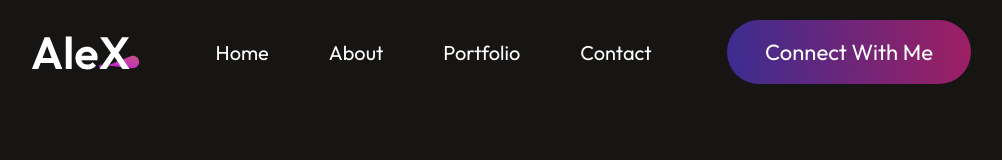
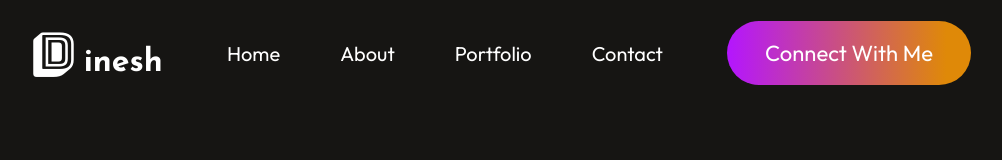
Before and after one commit to babu6383/Portfolio-website, a React (Create React App) app: page / in a window 1280 px wide. Shown: the top 160 px of the page, without its empty margins (139-1141 px from the left). Built offline with nearby package versions, Linux system fonts and the light colour scheme.

Commit message:
social links and logo updated

```diff
--- a/src/Components/Condact/Condact.css
+++ b/src/Components/Condact/Condact.css
@@ -265,19 +265,21 @@
     margin-bottom: 50px;
     cursor: pointer;
     transition: 0.3s;
-}
-
-.condact-submit:hover {
-    transform: scale(1.1);
-    transition: 0.3s;
+  }
+  .condact-submit:hover{
+   border: 2px solid white;
 }
 .social-icon button{
     margin: 5px 5px;
     border: 1px solid;
     border-radius: 50%;
     padding: 5px 6px;
+    cursor: pointer;
 }
+.social-icon div button:hover{
+    border: 2px solid white;
 
+}
 .social-icon{
     margin-top: 30px;
 }
--- a/src/Components/Condact/Condact.jsx
+++ b/src/Components/Condact/Condact.jsx
@@ -57,7 +57,7 @@ const Condact = () => {
                 <p>Lorem ipsum dolor sit amet consectetur adipisicing elit. </p>
                 <div className="condact-details"  data-aos="fade-up">
                     <div className="condact-detail">
-                        <img src={mail_icon} alt="" srcset="" /><p>dineshbabu@gmail.com</p>
+                        <img src={mail_icon} alt="" srcset="" /><p>dineshbabu1748@gmail.com</p>
 
                     </div>
                     <div className="condact-detail"  data-aos="fade-up">
@@ -69,12 +69,12 @@ const Condact = () => {
 
                     </div>
                     <div className="social-icon" >
-                   <button onClick={() => window.open('www.linkedin.com/in/dinesh-babu-bb016930a', '_blank')} data-aos="fade-left"><img src={linkedin} alt="LinkedIn" /></button>
-                   <button onClick={() => window.open('https://github.com/babu6383', '_blank')} data-aos="fade-left"><img src={github} alt="GitHub" /></button>
-                   <button onClick={() => window.open('t.me/techpapuu', '_blank')} data-aos="fade-left"><img src={telegram} alt="Telegram" /></button>
-                   <button onClick={() => window.open('www.twitter.com/@Dinesh1257162', '_blank')} data-aos="fade-left"><img src={twitter} alt="Twitter" /></button>
+                  <div> <button  onClick={() => window.open("https://www.linkedin.com/in/dinesh-babu-bb016930a", '_blank')} data-aos="fade-left"><img src={linkedin} alt="LinkedIn" /></button></div>
+                  <div><button  onClick={() => window.open('https://github.com/babu6383', '_blank')} data-aos="fade-left"><img src={github} alt="GitHub" /></button></div>
+                  <div><button  onClick={() => window.open('https://t.me/techpapuu', '_blank')} data-aos="fade-left"><img src={telegram} alt="Telegram" /></button></div>
+                  <div> <button  onClick={() => window.open('https://www.twitter.com/@Dinesh1257162', '_blank')} data-aos="fade-left"><img src={twitter} alt="Twitter" /></button></div>
                    {/* <button onClick={() => window.open('#', '_blank')} data-aos="fade-left"><img src={facebook} alt="Facebook" /></button> */}
-                   <button onClick={() => window.open('https://www.instagram.com/dio_dinesh_20_12?igsh=MWFieTk0amw1Z3hqeg==', '_blank')} data-aos="fade-left"><img src={instagram} alt="Facebook" /></button>
+                   <div> <button onClick={() => window.open('https://www.instagram.com/dio_dinesh_20_12?igsh=MWFieTk0amw1Z3hqeg==', '_blank')} data-aos="fade-left"><img src={instagram} alt="Facebook" /></button></div>
                    </div>
 
                 </div>
@@ -86,7 +86,7 @@ const Condact = () => {
                 <input type="email" placeholder='Enter your email' name='email'  data-aos="fade-up"/>
                 <label htmlFor=""  data-aos="fade-up">Right yout message here</label>
                 <textarea name="message" rows="8" placeholder='Enter your Message'  data-aos="fade-up"></textarea>
-                <button  type='submit'   className='condact-submit'  data-aos="fade-up"> Submit Now</button>
+                <button  type='submit'  className='condact-submit'  data-aos="fade-up"> Submit Now</button>
             </form>
         </div>
     </div>
--- a/src/Components/Footer/Footer.css
+++ b/src/Components/Footer/Footer.css
@@ -78,12 +78,25 @@
     }
 
 }  */
+@import url('https://fonts.googleapis.com/css2?family=Bungee+Shade&family=Kanit:ital,wght@0,100;0,200;0,300;0,400;0,500;0,600;0,700;0,800;0,900;1,100;1,200;1,300;1,400;1,500;1,600;1,700;1,800;1,900&display=swap');
+
+@import url('https://fonts.googleapis.com/css2?family=Bungee+Shade&family=Josefin+Sans:ital,wght@0,100..700;1,100..700&family=Kanit:ital,wght@0,100;0,200;0,300;0,400;0,500;0,600;0,700;0,800;0,900;1,100;1,200;1,300;1,400;1,500;1,600;1,700;1,800;1,900&display=swap');
 
 .footer {
     display: flex;
     margin: 50px 170px;
     flex-direction: column;
     gap: 30px;
+}
+.dinesh{
+    /* font-family: "Kanit", sans-serif; */
+    font-family: "Josefin Sans", sans-serif;
+    font-weight: weight;
+}
+.dinesh span{
+   font-family: "Bungee Shade", sans-serif;
+   font-weight: 600;
+   font-size: 50px;
 }
 
 .footer-top {
@@ -103,23 +116,6 @@
     gap: 35px;
 }
 
-/* .footer-email-input {
-    display: flex;
-    gap: 30px;
-    padding: 20px 30px;
-    border-radius: 50px;
-    background: #32323B;
-    padding-right: 80px;
-}
-
-.footer-email-input input {
-    outline: none;
-    border: none;
-    background: transparent;
-    color: #a0a0a0;
-    font-family: Outfit;
-    font-size: 18px;
-} */
 
 .footer-subscribe {
     font-size: 20px;
@@ -127,7 +123,7 @@
     border-radius: 50px;
     background: linear-gradient(264deg, #DF8908 -5.09%, #B415FF 106.28%);
     cursor: pointer;
-    transition: 0.3s;
+   transition: 0.3s;
 }
 
 .footer-bottom {
@@ -148,8 +144,9 @@
 }
 
 .footer-subscribe:hover {
-    transform: scale(1.1);
-    transition: 0.3s;
+  border: 2px solid white;
+
+
 }
 .social-icon{
     display: flex;
@@ -240,7 +237,7 @@
 .footer-email-input {
     display: flex;
     align-items: center; /* Aligns items vertically in the center */
-    gap: 30px;
+    gap: 10px;
     padding: 20px 20px;
     border-radius: 50px;
     background: #32323B;
@@ -288,7 +285,7 @@
     }
 
     .footer-email-input input {
-        width: 150px; /* Full width on smaller screens */
+        width: 130px; /* Full width on smaller screens */
         font-size: 16px;
         margin-top: -40px;
         padding: 0px 5px ;
@@ -298,7 +295,7 @@
     .footer-subscribe {
         width: 100%; /* Full width button on smaller screens */
         text-align: center;
-        padding: 15px 30px; /* Adjust padding for smaller screens */
+        padding: 20px 30px; /* Adjust padding for smaller screens */
         font-size: 18px;
     }
 }
--- a/src/Components/Footer/Footer.jsx
+++ b/src/Components/Footer/Footer.jsx
@@ -1,6 +1,6 @@
 import React, { useEffect } from 'react'
 import './Footer.css'
-import footer_logo from '../../assets/footer_logo.svg'
+// import footer_logo from '../../assets/footer_logo.svg'
 import user_icon from '../../assets/user_icon.svg'
 
 import AOS from 'aos'
@@ -16,7 +16,7 @@ const Footer = () => {
     <div className='footer' data-aos="fade-up">
         <div className="footer-top">
             <div className="footer-top-left" data-aos="fade-up">
-                <img src={footer_logo} alt="" srcset="" />
+            <h1 className='dinesh'><span>D</span> inesh</h1>
                 <p>"I'm Dinesh Babu, a passionate frontend developer crafting beautiful and functional web experiences."</p>
             </div>
             <div className="footer-top-right" data-aos="fade-up">
--- a/src/Components/Hero/Hero.jsx
+++ b/src/Components/Hero/Hero.jsx
@@ -55,7 +55,7 @@ const Hero = () => {
       <p data-aos="fade-up"> a passionate frontend developer crafting beautiful and functional web experiences."</p>
       <div className="hero-action">
         <div className="hero-connect" data-aos="fade-up">
-          <AnchorLink className='anchor-link' offset={50} href='#contact'>Connect With Me</AnchorLink>
+          <AnchorLink className='anchor-link' offset={50} href='#condact'>Connect With Me</AnchorLink>
         </div>
         <div className="hero-resume" data-aos="fade-up">
           <a href={resume} target="_self">My Resume</a>
--- a/src/Components/Navbar/Navbar.css
+++ b/src/Components/Navbar/Navbar.css
@@ -1,8 +1,26 @@
+
+@import url('https://fonts.googleapis.com/css2?family=Kanit:ital,wght@0,100;0,200;0,300;0,400;0,500;0,600;0,700;0,800;0,900;1,100;1,200;1,300;1,400;1,500;1,600;1,700;1,800;1,900&display=swap');
+
+@import url('https://fonts.googleapis.com/css2?family=Bungee+Shade&family=Kanit:ital,wght@0,100;0,200;0,300;0,400;0,500;0,600;0,700;0,800;0,900;1,100;1,200;1,300;1,400;1,500;1,600;1,700;1,800;1,900&display=swap');
+
+@import url('https://fonts.googleapis.com/css2?family=Bungee+Shade&family=Josefin+Sans:ital,wght@0,100..700;1,100..700&family=Kanit:ital,wght@0,100;0,200;0,300;0,400;0,500;0,600;0,700;0,800;0,900;1,100;1,200;1,300;1,400;1,500;1,600;1,700;1,800;1,900&display=swap');
+
+
 .navbar{
     display: flex;
     align-items: center;
     justify-content: space-between;
     margin: 20px 170px;
+}
+.dinesh{
+     /* font-family: "Kanit", sans-serif; */
+     font-family: "Josefin Sans", sans-serif;
+     font-weight: weight;
+}
+.dinesh span{
+    font-family: "Bungee Shade", sans-serif;
+    font-weight: 600;
+    font-size: 50px;
 }
 .nav-menu{
     display: flex;
@@ -14,7 +32,7 @@
 .nav-connect{
     padding: 18px 38px;
     border-radius: 50px;
-    background: linear-gradient(267deg , #9e1f63 0.36%, #392d91 102.06%);
+    background: linear-gradient(270deg, #DF8908 10%, #B415ff 100%);
     font-size: 22px;
     cursor: pointer;
 
--- a/src/Components/Navbar/Navbar.jsx
+++ b/src/Components/Navbar/Navbar.jsx
@@ -1,9 +1,11 @@
 
 import './Navbar.css';
-import logo from '../../assets/logo.svg'
+// import logo from '../../assets/logo.svg'
+// import dinesh from '../../assets/dinesh.png'
 import AnchorLink from 'react-anchor-link-smooth-scroll';
 import menu_open from '../../assets/menu_open.svg'
 import menu_close from '../../assets/menu_close.svg'
+
 import { useEffect, useRef } from 'react';
 import AOS from 'aos';
 import 'aos/dist/aos.css'; // Import AOS styles
@@ -36,7 +38,7 @@ const Navbar = () => {
 
   return (
     <div className='navbar'>
-        <img src={logo} alt='' />
+        <h1 className='dinesh'><span>D</span> inesh</h1>
         <img src={menu_open} onClick={openMenu}  alt="" className='nav-mob-open' data-aos="fade-left"/>
         <ul  ref={menuRef} className='nav-menu' role="menu" aria-hidden="true">
           <img src={menu_close} onClick={closeMenu}    alt="Close menu" className="nav-mob-close" />
```
Also changed, not shown: src/assets/dinesh.png (added).
